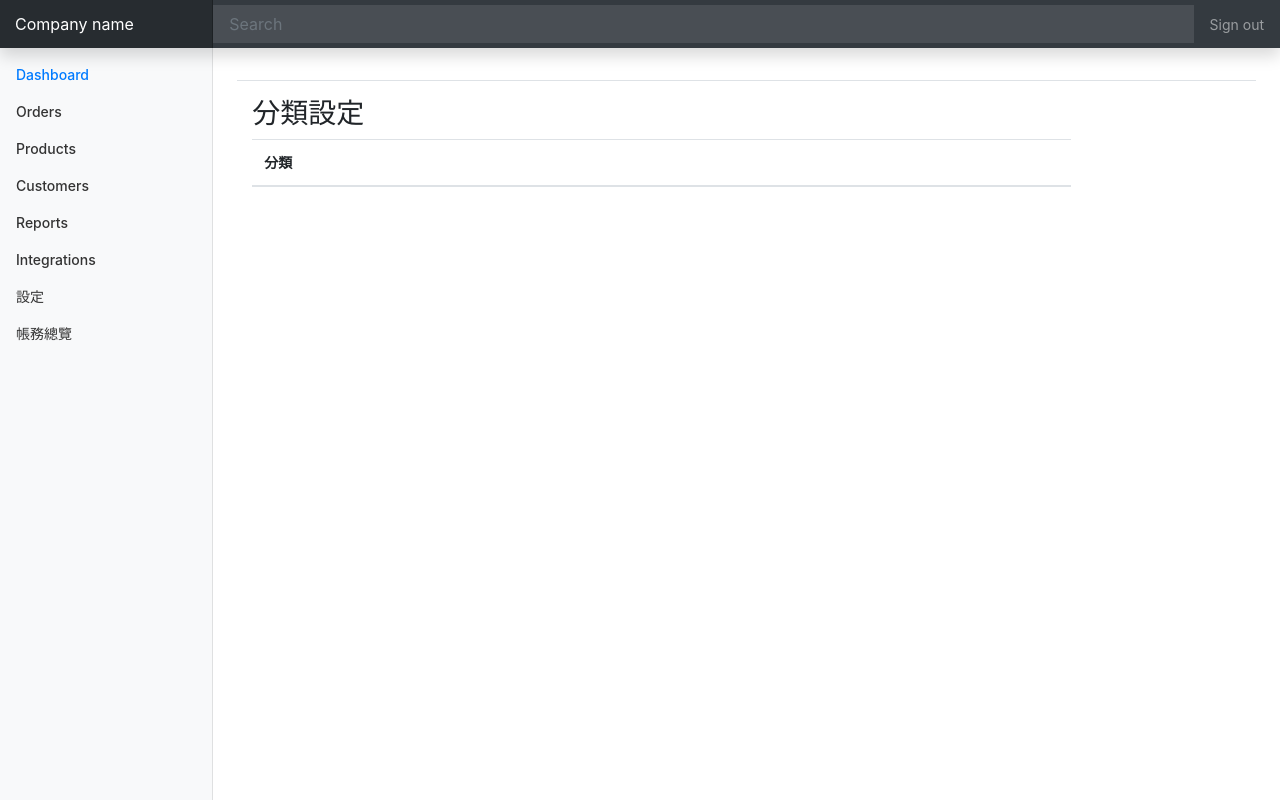
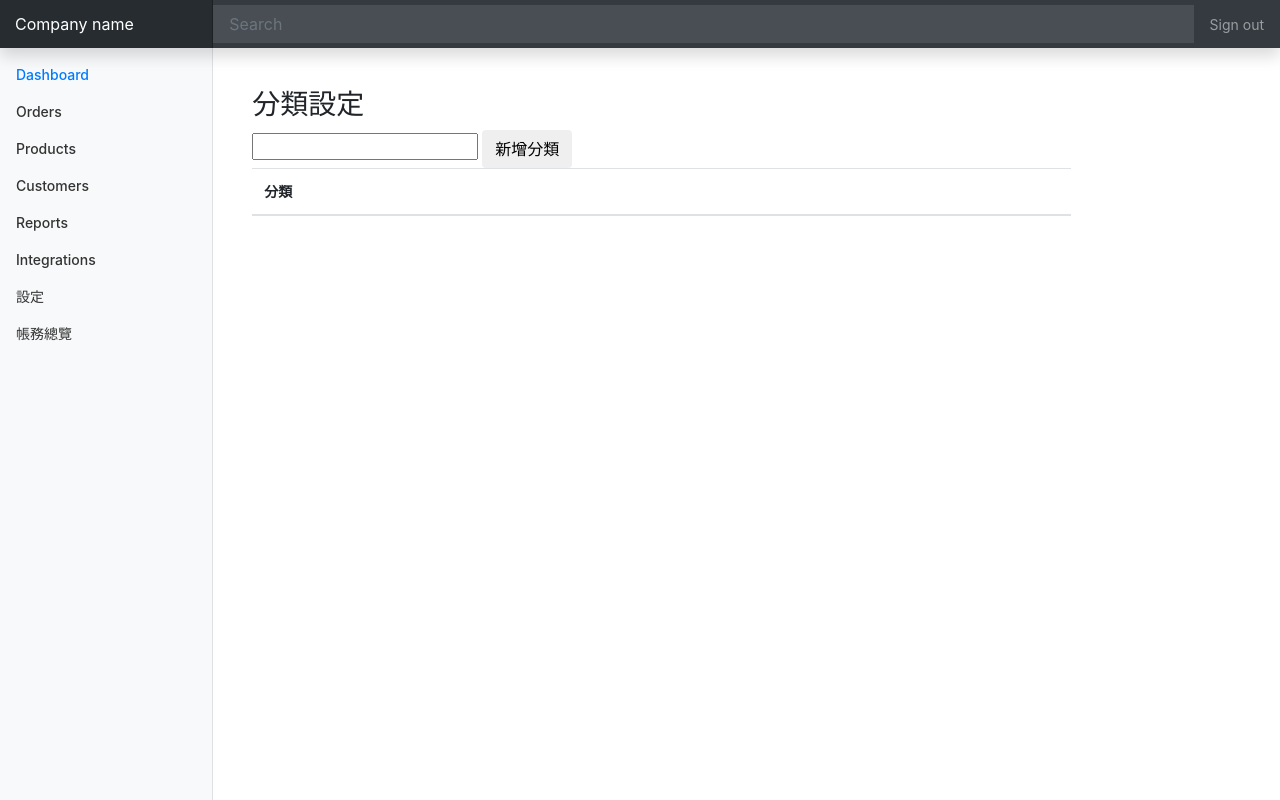
Before and after one commit to yichichou/MyFirstDjango, a Django app: page /settings/ in a window 1280 px wide. Run offline with Django 3.2, Linux system fonts and the light colour scheme; data that the repository does not hold is empty; some libraries are stand-ins or nearby versions.

Commit message:
動態新增項目至表單

```diff
--- a/mysite/templates/dashboard/settings.html
+++ b/mysite/templates/dashboard/settings.html
@@ -1,13 +1,19 @@
 {% extends 'dashboard/base.html' %}
 {% block content %}
 <main role="main" class="col-md-9 ml-sm-auto col-lg-10 px-4">
-    <div class="d-flex justify-content-between flex-wrap flex-md-nowrap align-items-center pt-3 pb-2 mb-3 border-bottom">
-        <h1 class="h2"></h1>
+    <div class=" pt-3 pb-2 mb-3 ">
+
 
     </div>
 
     <div class="col-sm-9 col-sm-offset-3 col-md-10 col-md-offset-2 main">
         <h3 class="page-header">分類設定</h3>
+        <form action="/add_category" method="post">
+            {% csrf_token %}
+            <!-- 可以完成第三方的認證-->
+            <input type="text" name="add_category">
+            <input type="submit" value="新增分類" class="btn show-new-item">
+        </form>
         <table class="table table-scrollable">
             <thead>
                 <tr>
@@ -16,8 +22,11 @@
             </thead>
             <tbody>
                 {% for category in categories %}
-                <td>{{ category.category }}</td>
-                {% endfor%}
+                <tr>
+                    <td>{{ category.category }}</td>
+
+                </tr>
+                {% endfor %}
             </tbody>
         </table>
     </div>
--- a/mysite/trips/urls.py
+++ b/mysite/trips/urls.py
@@ -7,4 +7,5 @@ from . import views
 urlpatterns = [
 	url(r'^$', views.frontpage),
     url(r'^settings/$',views.settings),
+    url(r'^add_category$',views.addCategory),
 ]
--- a/mysite/trips/views.py
+++ b/mysite/trips/views.py
@@ -65,6 +65,7 @@ def echo(request, userid):
 
 
 """
+from django.shortcuts import redirect
 from .models import Record, Category
 def frontpage(request):
     records=Record.objects.filter()
@@ -76,8 +77,20 @@ def frontpage(request):
     return render(request,'dashboard/index.html',locals())
 
 def settings(request):
-    categories =Category.objects.filter()
+    categories = Category.objects.filter()
     return render(request,'dashboard/settings.html',locals())
+
+def addCategory(request):
+    '''為了避免有人用GET的方式(也就是直接在網址後面輸入addCategory)呼叫addCategory方法，所以要設定條件，之後就會直接導入settings/'''
+    if request.method=='POST':
+        posted_data = request.POST
+        '''表單內容是使用post的方式傳，所以這裡用post來接，所接入的值為一個dictionary的物件'''
+        category=posted_data['add_category']
+        Category.objects.get_or_create(category=category)
+        '''使用get_or_create是避免會有重複的值出現'''
+    return redirect('/settings')
+    '''表示上面事情完成後，回傳後用redirect的方式，回傳到/settings的頁面'''
+
 
 
 from django.shortcuts import render
```
